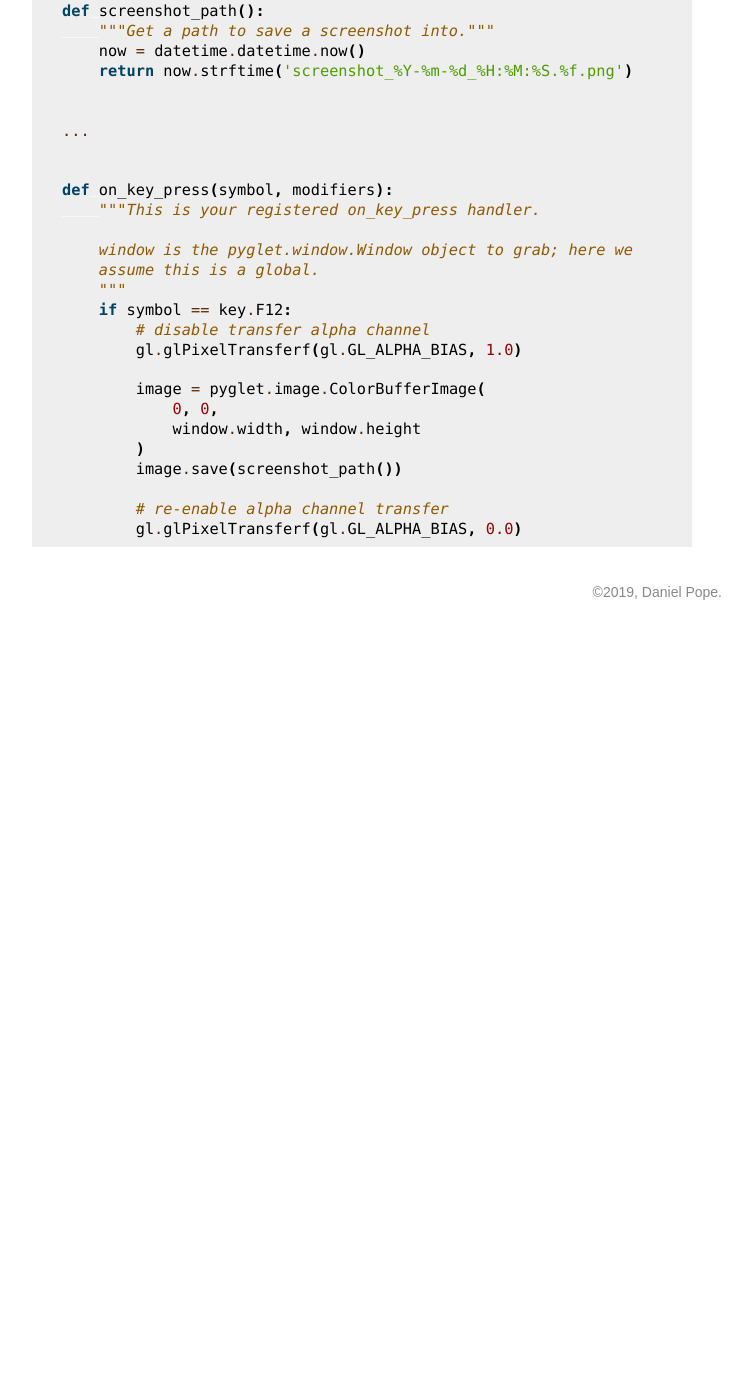
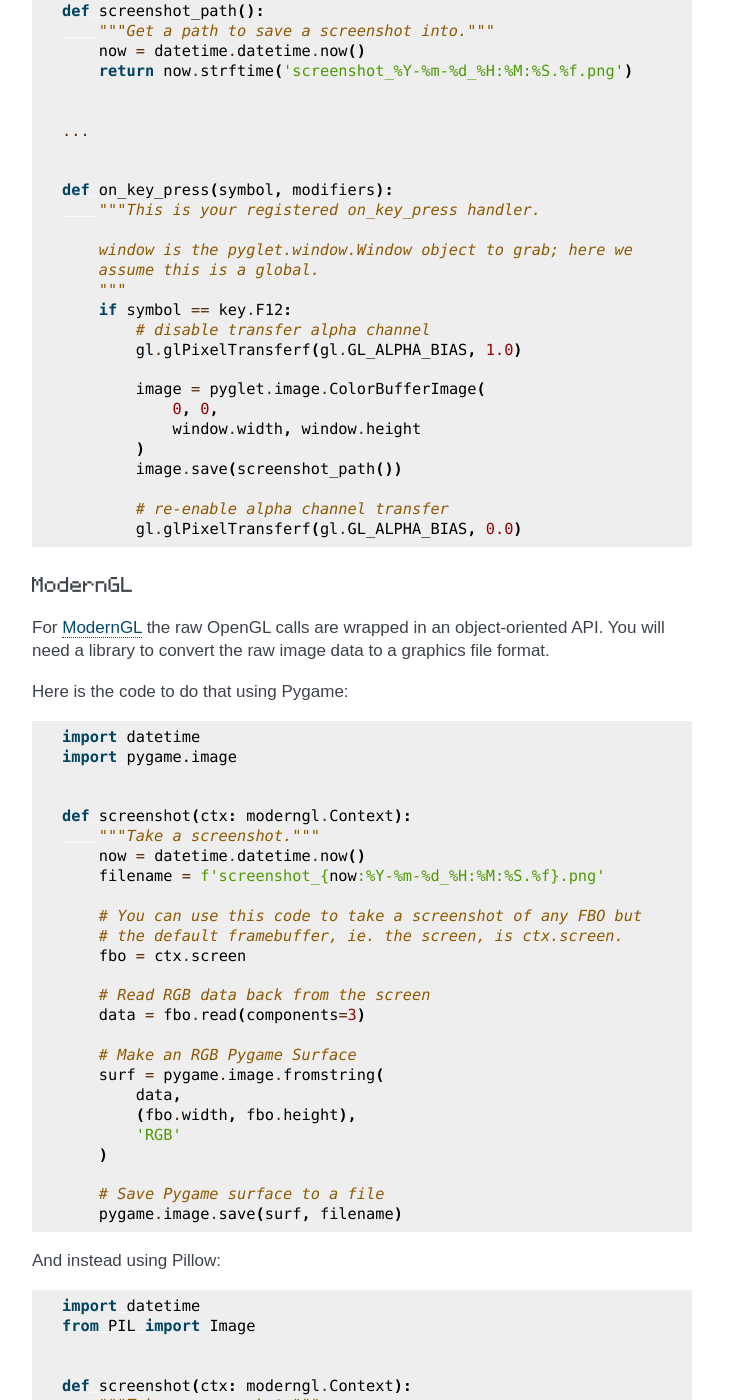
Before and after one commit to pyweekorg/docs, a Sphinx documentation site: the page built from docs/diaries.rst, in a window 1280 px wide and 1400 px high, scrolled down 1463 px. Shown: the whole window, without its empty margins (388-1137 px from the left). Built offline with Sphinx 7.4.7, drawn with Linux system fonts in a browser that asks for light colours; before the commit the page ends 2093 px from its top, so only the background shows below that; some of the changed text lies outside the part shown.

Commit message:
Add screenshot code for ModernGL

```diff
--- a/docs/diaries.rst
+++ b/docs/diaries.rst
@@ -104,3 +104,74 @@ opaque. Pyglet can handle reading and saving the colour buffer though.
 
             # re-enable alpha channel transfer
             gl.glPixelTransferf(gl.GL_ALPHA_BIAS, 0.0)
+
+
+ModernGL
+--------
+
+For `ModernGL <https://moderngl.readthedocs.io/>`_ the raw OpenGL calls are
+wrapped in an object-oriented API. You will need a library to convert the raw
+image data to a graphics file format.
+
+Here is the code to do that using Pygame:
+
+
+.. code-block:: python
+
+    import datetime
+    import pygame.image
+
+
+    def screenshot(ctx: moderngl.Context):
+        """Take a screenshot."""
+        now = datetime.datetime.now()
+        filename = f'screenshot_{now:%Y-%m-%d_%H:%M:%S.%f}.png'
+
+        # You can use this code to take a screenshot of any FBO but
+        # the default framebuffer, ie. the screen, is ctx.screen.
+        fbo = ctx.screen
+
+        # Read RGB data back from the screen
+        data = fbo.read(components=3)
+
+        # Make an RGB Pygame Surface
+        surf = pygame.image.fromstring(
+            data,
+            (fbo.width, fbo.height),
+            'RGB'
+        )
+
+        # Save Pygame surface to a file
+        pygame.image.save(surf, filename)
+
+
+And instead using Pillow:
+
+
+.. code-block:: python
+
+    import datetime
+    from PIL import Image
+
+
+    def screenshot(ctx: moderngl.Context):
+        """Take a screenshot."""
+        now = datetime.datetime.now()
+        filename = f'screenshot_{now:%Y-%m-%d_%H:%M:%S.%f}.png'
+
+        # You can use this code to take a screenshot of any FBO but
+        # the default framebuffer, ie. the screen, is ctx.screen.
+        fbo = ctx.screen
+
+        # Read RGB data back from the screen
+        data = fbo.read(components=3)
+
+        # Make an RGB PIL image
+        img = Image.frombytes(
+            'RGB',
+            (fbo.width, fbo.height),
+            data,
+        )
+
+        # Save Image to a file
+        img.save(filename, format='png')
```
